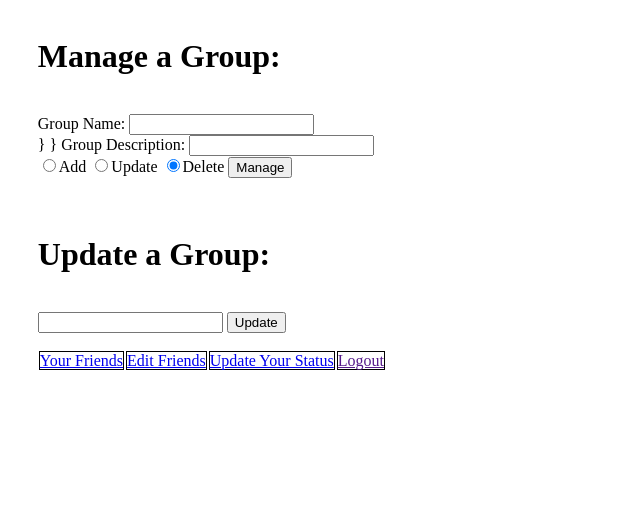
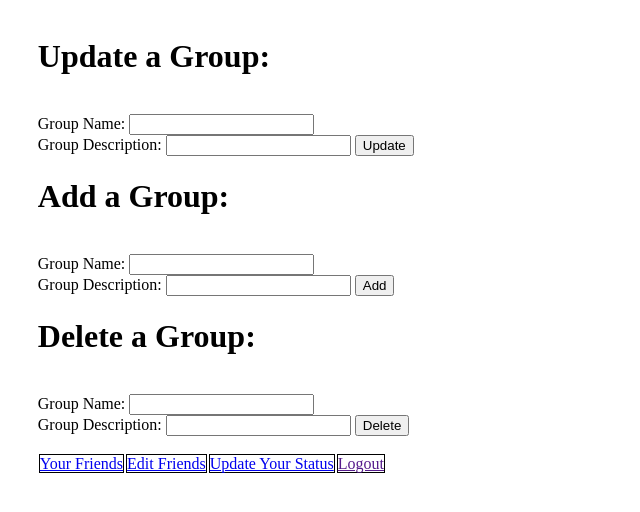
Before and after one commit to sag109/golight, a Python web app: template templates/group.html in a window 1280 px wide. Shown: the top 512 px of the page, without its empty margins (0-640 px from the left). Run offline with Jinja, Linux system fonts and the light colour scheme; the template is opened without the code that fills it, so the values that code supplies are empty.

Commit message:
full AJAX for /group

```diff
--- a/static/group.js
+++ b/static/group.js
@@ -1,25 +1,99 @@
 function putGroup(){
-    alert("called method");
-    var groupNameIn = document.getElementById('group_name');
+    //alert('got here');
+    var groupNameIn = document.getElementById('put_group_name');
+    //alert('did something');
     if(groupNameIn){
         var groupName = groupNameIn.value;
+        var blurb = document.getElementById('put_blurb').value;
+       // alert('groupName is ' + escape(groupName));
         var xmlHttp = createXmlHttp();
         xmlHttp.onreadystatechange = function() {
-      if(request.readyState==4 && request.status==200){
-      document.getElementById('group_name').value="";
-      alert("I state changed");
-    }else if(request.readyState==4){
+            if(xmlHttp.readyState==4 && xmlHttp.status==200){
+                document.getElementById('put_group_name').value="";
+                document.getElementById('put_blurb').value="";
+                alert(xmlHttp.responseText);
+           //     alert("I state changed");
+            }
+            else if(request.readyState==4){
                 alert("something went wrong");
             }
         };
-    var paramString = 'groupName=' + escape(groupName);
-    xmlHttp.open("GET", '/', true); // true is for async communication
+
+        var paramString = 'submit_type=Update&group_name=' + escape(groupName);
+        paramString = paramString + '&blurb=' +escape(blurb);
+        //send all parameters
+        xmlHttp.open("POST", '/group', true); // true is for async communication
+
         xmlHttp.setRequestHeader("Content-type", "application/x-www-form-urlencoded");
         xmlHttp.send(paramString);
-    alert("I hit the end");
+     //   alert("doing stuff here now?");
     }
 }
 
+function addGroup(){
+    //alert('got here');
+    var groupNameIn = document.getElementById('add_group_name');
+    //alert('did something');
+    if(groupNameIn){
+        var groupName = groupNameIn.value;
+        var blurb = document.getElementById('add_blurb').value;
+       // alert('groupName is ' + escape(groupName));
+        var xmlHttp = createXmlHttp();
+        xmlHttp.onreadystatechange = function() {
+            if(xmlHttp.readyState==4 && xmlHttp.status==200){
+                //check here for the response...
+                document.getElementById('add_group_name').value="";
+                document.getElementById('add_blurb').value="";
+                alert(xmlHttp.responseText);
+           //     alert("I state changed");
+            }
+            else if(request.readyState==4){
+                alert("something went wrong");
+            }
+        };
+
+        var paramString = 'submit_type=Add&group_name=' + escape(groupName);
+        paramString = paramString + '&blurb=' +escape(blurb);
+        //send all parameters
+        xmlHttp.open("POST", '/group', true); // true is for async communication
+
+        xmlHttp.setRequestHeader("Content-type", "application/x-www-form-urlencoded");
+        xmlHttp.send(paramString);
+     //   alert("doing stuff here now?");
+    }
+}
+
+function deleteGroup(){
+    //alert('got here');
+    var groupNameIn = document.getElementById('delete_group_name');
+    //alert('did something');
+    if(groupNameIn){
+        var groupName = groupNameIn.value;
+        var blurb = document.getElementById('delete_blurb').value;
+       // alert('groupName is ' + escape(groupName));
+        var xmlHttp = createXmlHttp();
+        xmlHttp.onreadystatechange = function() {
+            if(xmlHttp.readyState==4 && xmlHttp.status==200){
+                document.getElementById('delete_group_name').value="";
+                document.getElementById('delete_blurb').value="";
+                alert(xmlHttp.responseText);
+           //     alert("I state changed");
+            }
+            else if(request.readyState==4){
+                alert("something went wrong");
+            }
+        };
+
+        var paramString = 'submit_type=Delete&group_name=' + escape(groupName);
+        paramString = paramString + '&blurb=' +escape(blurb);
+        //send all parameters
+        xmlHttp.open("POST", '/group', true); // true is for async communication
+
+        xmlHttp.setRequestHeader("Content-type", "application/x-www-form-urlencoded");
+        xmlHttp.send(paramString);
+     //   alert("doing stuff here now?");
+    }
+}
 function createXmlHttp() {
   var xmlhttp;
   if (window.XMLHttpRequest) {
--- a/templates/group.html
+++ b/templates/group.html
@@ -3,81 +3,39 @@
     <head>
 
         <style>body {margin: 1cm 0cm 0cm 1cm;}</style>
+        <script src="/static/group.js"></script>
     <title>Golight</title>
 </head>
 <body>
-    <form method="post" action="/group">
-<h1>Manage a Group:</h1>
-    <br>
-    Group Name:
 
-        <input type ="text" name = "group_name"> <br>
-    }
-    }
-    Group Description:
-        <input type ="text" name = "blurb"><br>
-
-
-
-<input type="radio" name="submit_type" value="Add" checked>Add
-<input type="radio" name="submit_type" value="Update" checked>Update
-<input type="radio" name="submit_type" value="Delete" checked>Delete
-<input type= "submit" value= "Manage">
-</form>
-<br><br>
 <h1>Update a Group:</h1>
     <br>
-        <input type ="text" id = "group_name" >
+        Group Name:
+        <input type ="text" id = "put_group_name" ><br>
+        Group Description:
+        <input type = "text" id = "put_blurb" >
         <input onclick="putGroup();" type= "button" value= "Update">
-<script>
-function putGroup(){
-    //alert('got here');
-    var groupNameIn = document.getElementById('group_name');
-    //alert('did something');
-    if(groupNameIn){
-        var groupName = groupNameIn.value;
-        alert('groupName is ' + escape(groupName));
-        var xmlHttp = createXmlHttp();
-        xmlHttp.onreadystatechange = function() {
-            if(xmlHttp.readyState==4 && xmlHttp.status==200){
-                document.getElementById('group_name').value="";
-                alert("I state changed");
-            }
-            else if(request.readyState==4){
-                alert("something went wrong");
-            }
-        };
-        /*xmlHttp.onreadystatechange = function() {
-            if (xmlHttp.readyState == 4) {
-                if (xmlHttp.responseText != 'OK') {
-                    alert('Error: ' +xmlHttp.status +'aaaand'+ xmlHttp.responseText);
-                }
-            }
-        }*/
-        var paramString = 'submit_type=Update&group_name=' + escape(groupName);
-        xmlHttp.open("POST", '/group', true); // true is for async communication
 
-        xmlHttp.setRequestHeader("Content-type", "application/x-www-form-urlencoded");
-        xmlHttp.send(paramString);
-        alert("doing stuff here now?");
-    }
-}
+<br>
+<h1>Add a Group:</h1>
+    <br>
+        Group Name:
+        <input type ="text" id = "add_group_name" ><br>
+        Group Description:
+        <input type = "text" id = "add_blurb" >
+        <input onclick="addGroup();" type= "button" value= "Add">
 
-function createXmlHttp() {
-  var xmlhttp;
-  if (window.XMLHttpRequest) {
-    xmlhttp = new XMLHttpRequest();
-  } else {
-    xmlhttp = new ActiveXObject("Microsoft.XMLHTTP");
-  }
-  if (!(xmlhttp)) {
-    alert("Your browser does not support AJAX!");
-  }
-  return xmlhttp;
-}
+<br>
+<h1>Delete a Group:</h1>
+    <br>
+        Group Name:
+        <input type ="text" id = "delete_group_name" ><br>
+        Group Description:
+        <input type = "text" id = "delete_blurb">
+        <input onclick="deleteGroup();" type= "button" value= "Delete">
 
-</script>
 <br>
+
 {{status}}
 <br>
 {{what}}
```
Also changed, not shown: controllers/group.py (+18 -17 lines). Lines whose indentation alone changed are shown as unchanged.
